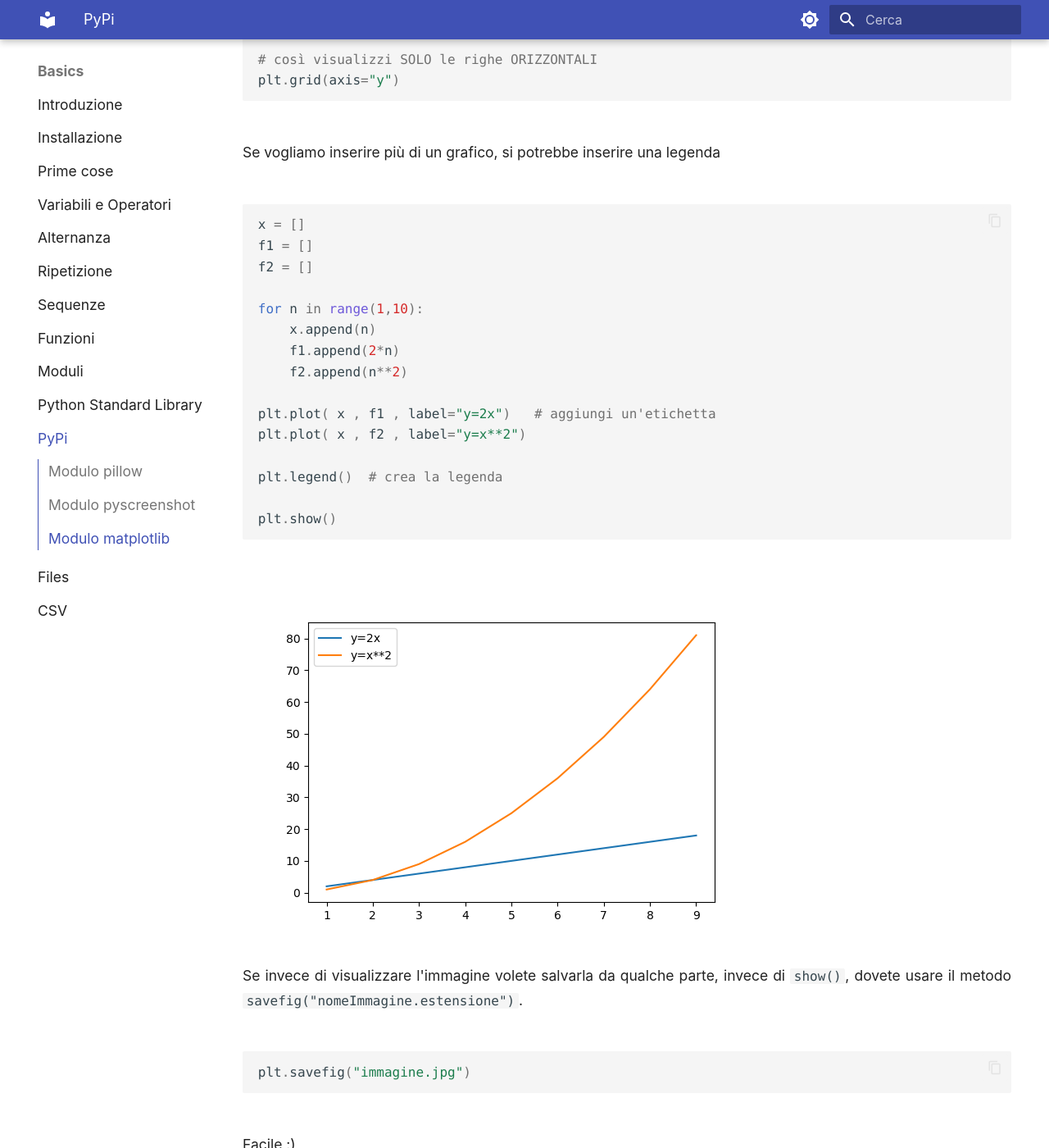
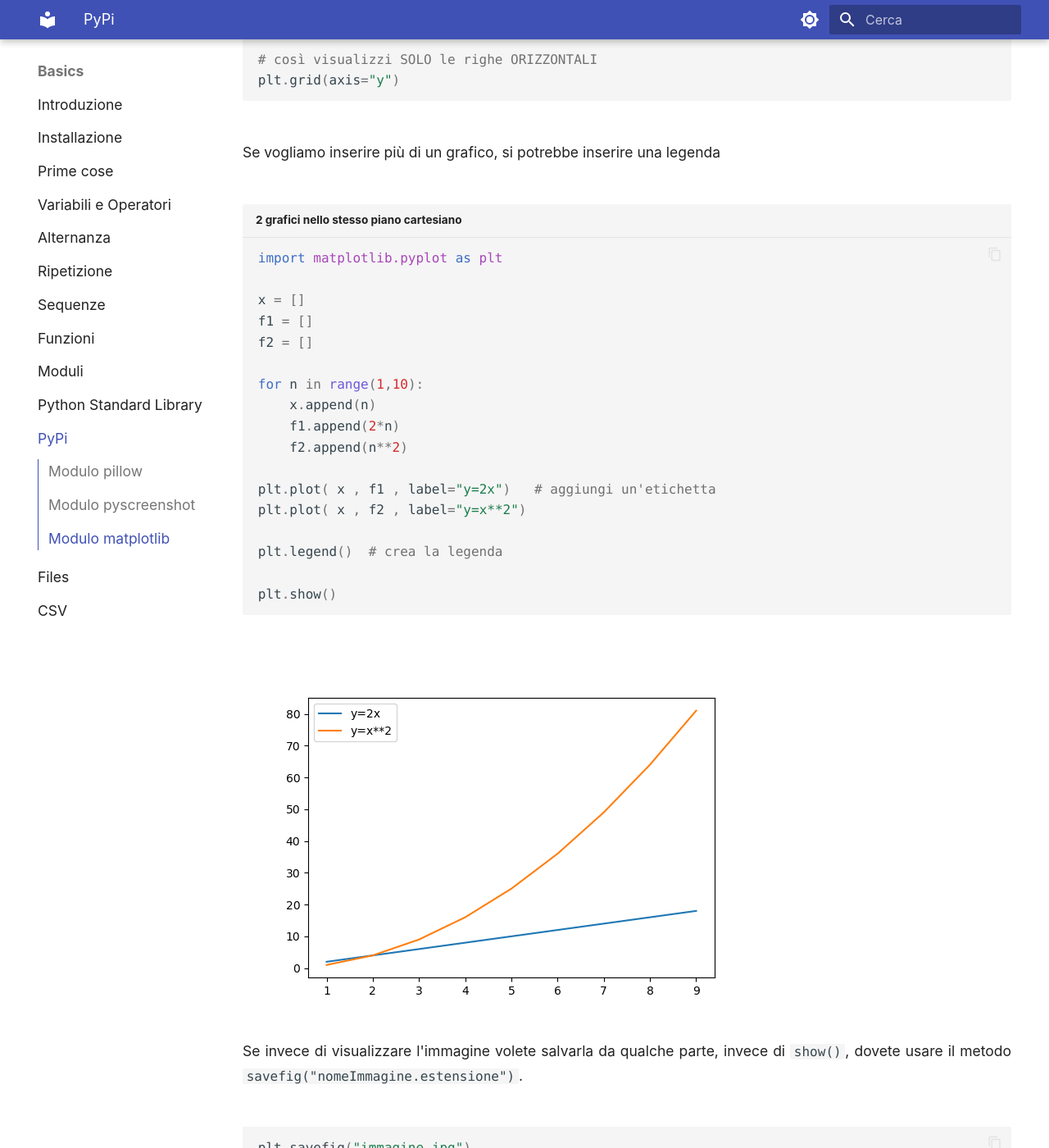
Before and after one commit to adjamhub/pyhandouts, an MkDocs documentation site: the page built from docs/basics/106_pypi.md, in a window 1280 px wide and 1400 px high, scrolled down 9532 px. Shown: the whole window at 82% size. Built offline with MkDocs 1.6.1 and Material for MkDocs 9.7.7, drawn with Linux system fonts in a browser that asks for light colours; some of the changed text lies outside the part shown.

Commit message:
matplotlib++

````diff
--- a/docs/basics/106_pypi.md
+++ b/docs/basics/106_pypi.md
@@ -288,7 +288,9 @@
 
 Se vogliamo inserire più di un grafico, si potrebbe inserire una legenda
 
-```python
+```python title="2 grafici nello stesso piano cartesiano"
+import matplotlib.pyplot as plt
+
 x = []
 f1 = []
 f2 = []
@@ -326,11 +328,14 @@
 (verticali oppure orizzontali):
 
 
-```python
+```python title="Barre Verticali"
+import matplotlib.pyplot as plt
+
 nomi = ["Asini", "Bradipi", "Cavalli", "Daini"]
 numeri = [5, 8, 2, 4]
 
 plt.bar(nomi,numeri) # per le barre orizzontali, usa barh()
+plt.show()
 ```
 
 
````
